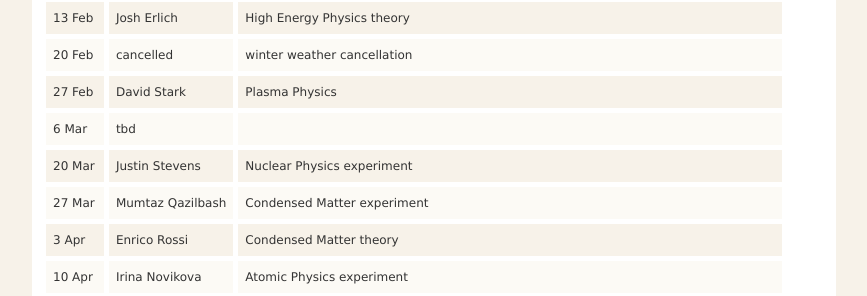
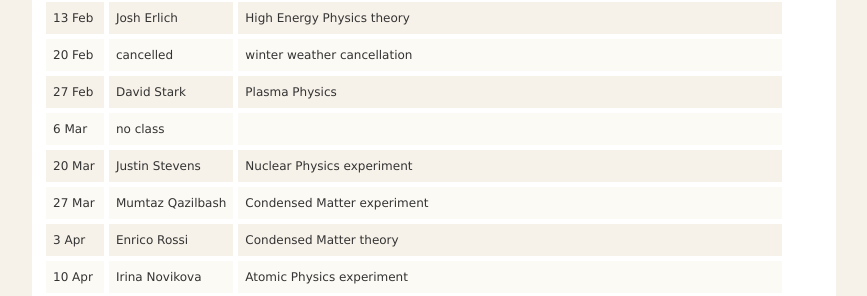
Before and after one commit to jozefdudek/personal_website, a Jekyll site: the page built from Phys212.html, in a window 1280 px wide. Shown: the part 871-1167 px from the top of the page, without its empty margins (192-1059 px from the left). Built offline with Jekyll 4.4.1, drawn with Linux system fonts in a browser that asks for light colours.

Commit message:
changed march 6th to no class

```diff
--- a/Phys212.html
+++ b/Phys212.html
@@ -82,7 +82,7 @@
 
      <tr class="highlights">
       <td class="highlights">6 Mar</td>
-      <td class="highlights">tbd</td>
+      <td class="highlights">no class</td>
       <td class="highlights"></td>
     </tr>
 
```
